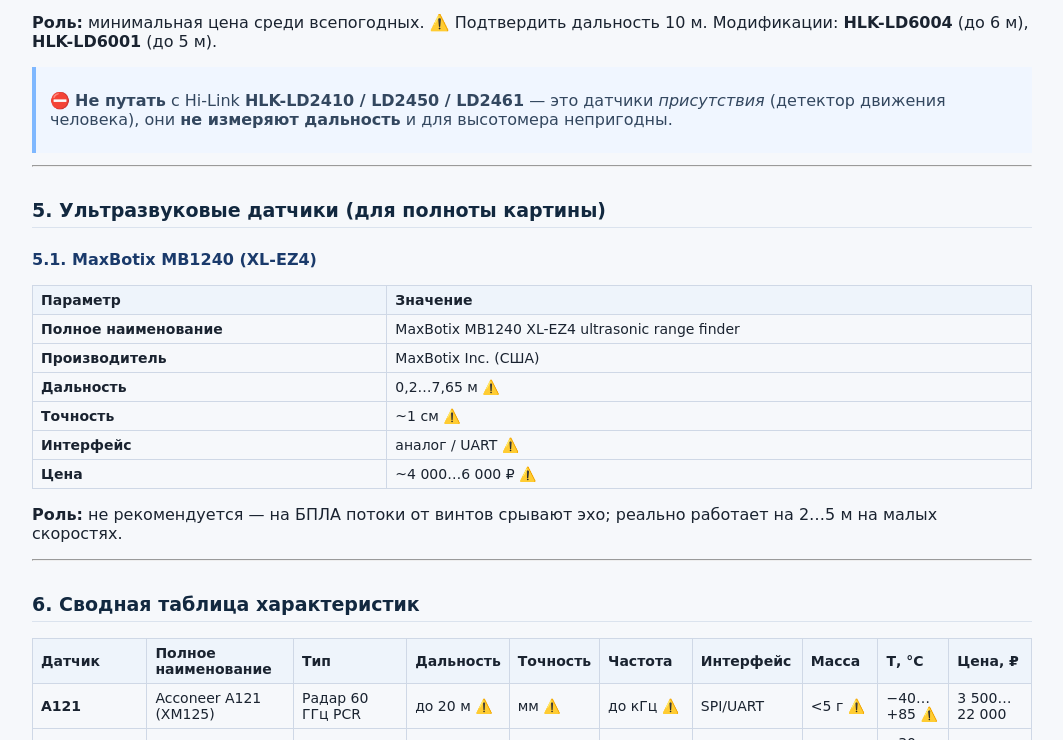
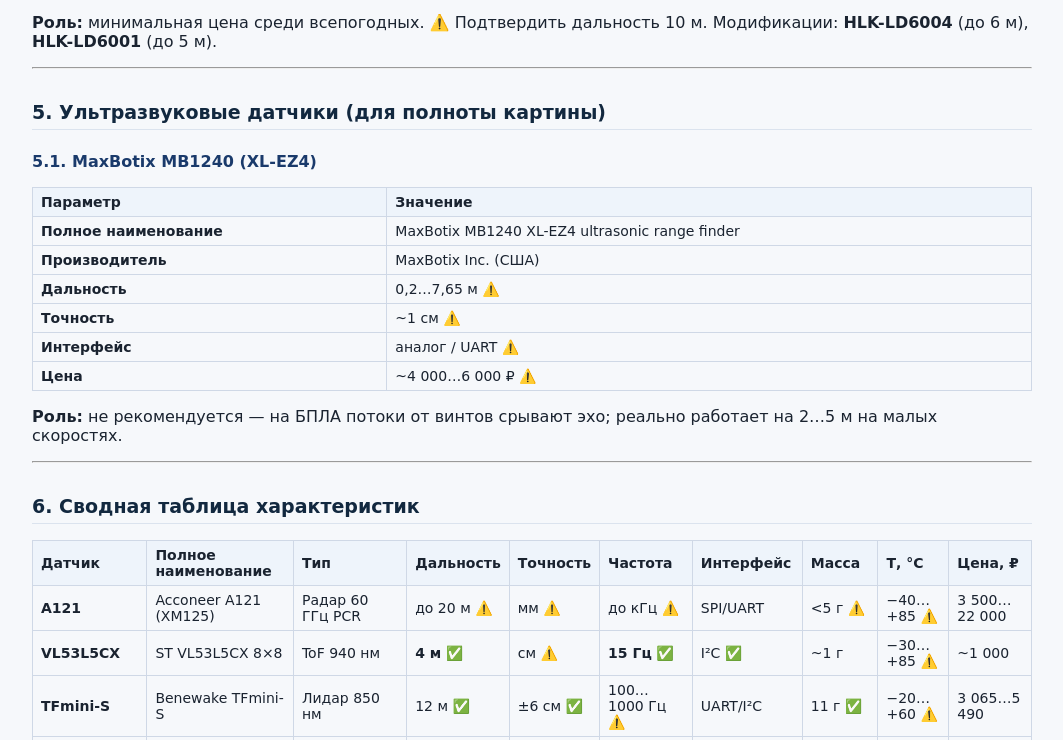
Before and after one commit to v707ot/radar, a plain HTML site: page sensors.html in a window 1280 px wide. Shown: the part 4637-5377 px from the top of the page, without its empty margins (108-1171 px from the left). Drawn offline with Linux system fonts and the light colour scheme.

Commit message:
Убрать датчики присутствия (HLK-LD2410/2450/2461) из проекта
- Удалены из СРАВНЕНИЕ_ДАТЧИКОВ_CN, КИТАЙСКИЕ_КОМПОНЕНТЫ, ДАТЧИКИ_ТЕХНИЧЕСКИЕ_ХАРАКТЕРИСТИКИ, ЗАКУПКА_РФ_РЕАЛЬНЫЕ_ЦЕНЫ
- Удалены строки из preview.html (таблицы закупки и соответствия)
- Исправлена нумерация разделов в СРАВНЕНИЕ_ДАТЧИКОВ_CN и ЗАКУПКА_РФ_РЕАЛЬНЫЕ_ЦЕНЫ

```diff
--- a/sensors.html
+++ b/sensors.html
@@ -521,11 +521,6 @@ datasheet/страницам производителей на 18.11.2026, по
 </table>
 <p><strong>Роль:</strong> минимальная цена среди всепогодных. ⚠️ Подтвердить дальность 10 м.
 Модификации: <strong>HLK-LD6004</strong> (до 6 м), <strong>HLK-LD6001</strong> (до 5 м).</p>
-<blockquote>
-<p>⛔ <strong>Не путать</strong> с Hi-Link <strong>HLK-LD2410 / LD2450 / LD2461</strong> — это датчики
-<em>присутствия</em> (детектор движения человека), они <strong>не измеряют дальность</strong>
-и для высотомера непригодны.</p>
-</blockquote>
 <hr />
 <h2 id="5">5. Ультразвуковые датчики (для полноты картины)</h2>
 <h3 id="51-maxbotix-mb1240-xl-ez4">5.1. MaxBotix MB1240 (XL-EZ4)</h3>
@@ -844,6 +839,5 @@ datasheet/страницам производителей на 18.11.2026, по
 <li><strong>NRA24</strong> — точность (±0,1 м), масса, потребление, съём сырых данных.</li>
 <li><strong>TF-Luna</strong> — работает ли до 10 м (паспорт — 8 м).</li>
 <li><strong>Все</strong> — реальная частота обновления и время отклика (для требования ≤ 1 мс).</li>
-<li><strong>Hi-Link LD-серия (2410/2450/2461)</strong> — датчики присутствия, для высоты не применять.</li>
 </ol>
 </div></body></html>
```
Also changed, not shown: index.html (+0 -2 lines), preview.html (+0 -2 lines), 4 other files.
